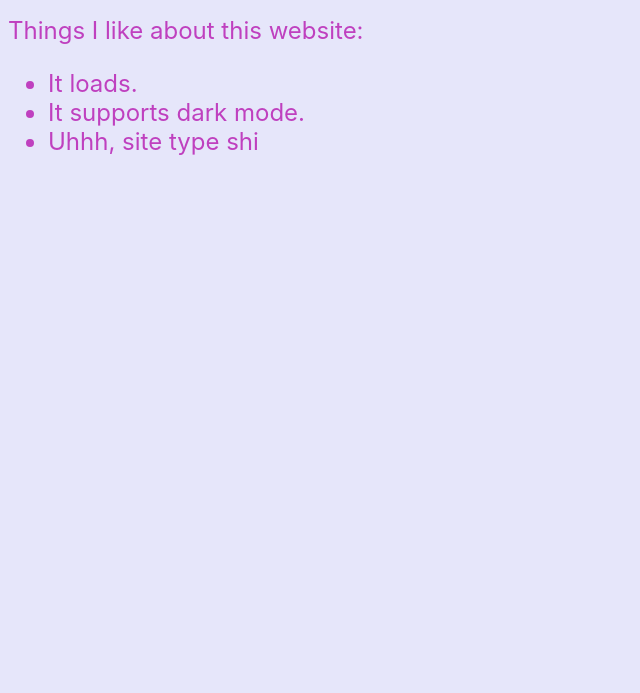
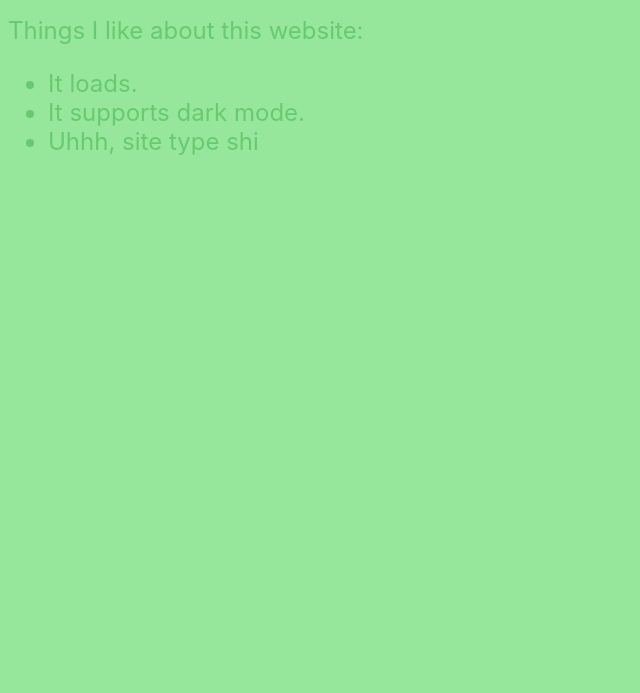
Before and after one commit to Mr-Sir-but-better/Mr-Sir-but-better.github.io, a plain HTML site: page index.html in a window 1280 px wide. Shown: the part 107-800 px from the top of the page, without its empty margins (0-640 px from the left). Drawn offline with Linux system fonts and the light colour scheme.

Commit message:
change light mode colors

```diff
--- a/index.html
+++ b/index.html
@@ -9,8 +9,8 @@
 		<meta name="keywords" content="best,ever,[redacted],website" />
 		<style type="text/css">
 			body {
-				background: #E6E6FA;
-				color: #BF40BF;
+				background: #96e79c;
+				color: #68ca70;
 				font-size: 1.5em;
 				font-family: -apple-system, sans-serif;
 			}
```
